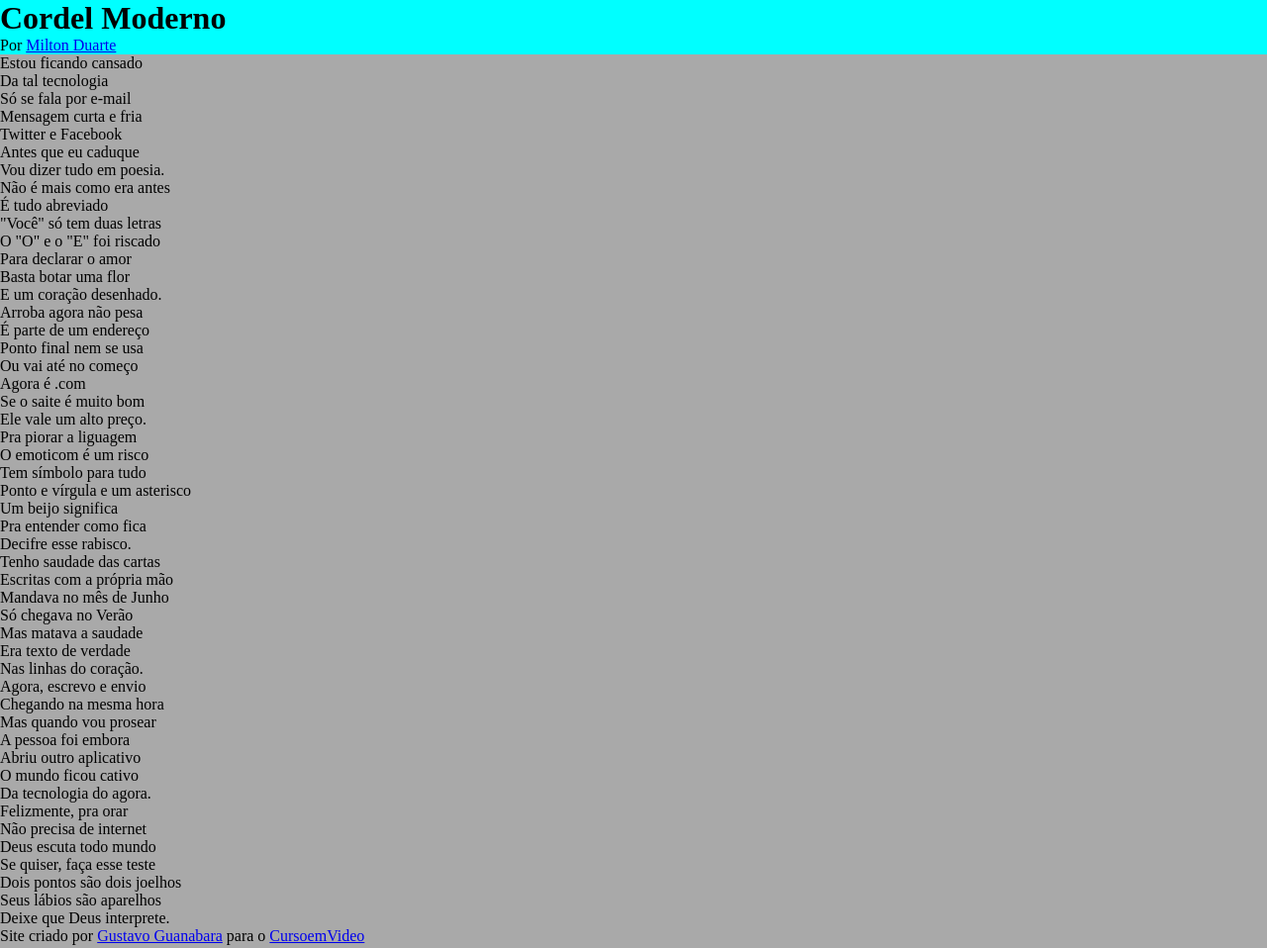
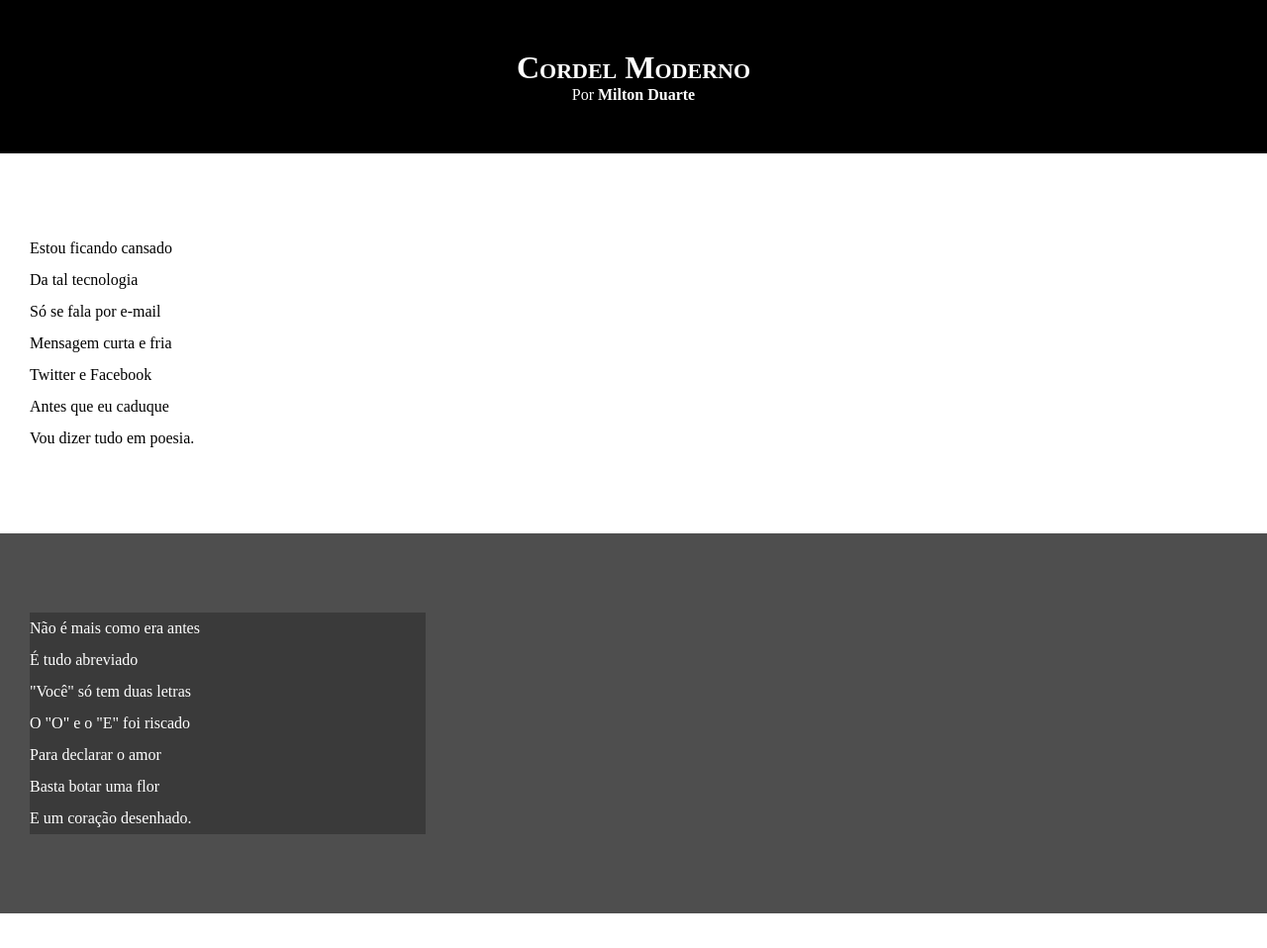
Before and after one commit to GabrielSantana0/html-css, a plain HTML site: page exercicios/Desafio/desafio012/index.html in a window 1280 px wide. Shown: the top 958 px of the page at 99% size. Drawn offline with Linux system fonts and the light colour scheme; files that its build step writes are made by us from their sources.

Commit message:
atualizei estilos e blocos

```diff
--- a/exercicios/Desafio/desafio012/estilo/style.css
+++ b/exercicios/Desafio/desafio012/estilo/style.css
@@ -1,3 +1,6 @@
+@charset "UTF-8";
+
+
 * {
     margin: 0px;
     padding: 0px;
@@ -5,10 +8,61 @@
 
 html, body {
     min-height: 100vh;
-    background-color: darkgray;
+    background-color: darkgrey;
+}
+
+header {
+    background-color: black;
+    color: white;
+    text-align: center;
 }
 
 
-header {
-    background-color: aqua;
+h1 {
+    padding-top: 50px;
+    /* text-transform: uppercase; */
+    font-variant: small-caps;
 }
+
+header > p {
+    padding-bottom: 50px;
+}
+
+header a, footer a {
+    color: white;
+    text-decoration: none;
+    font-weight: bolder;
+}
+
+header a:hover, footer a:hover {
+    text-decoration: underline;
+}
+
+section {
+    padding-top: 10vh;
+    padding-bottom: 10vh;
+    line-height: 2em;
+    padding-left: 30px;
+}
+
+.normal {
+    background-color: white;
+    color: black;
+}
+
+.image {
+    background-color: rgb(78, 78, 78);
+    color: rgb(255, 255, 255);
+}
+
+.image > p {
+    width: 400px;
+    background-color: rgba(0, 0, 0, 0.26);
+}
+
+footer {
+    background-color: black;
+    color: white;
+    text-align: center;
+    padding: 10px;
+}
--- a/exercicios/Desafio/desafio012/index.html
+++ b/exercicios/Desafio/desafio012/index.html
@@ -5,7 +5,7 @@
     <meta charset="UTF-8" />
     <meta name="viewport" content="width=device-width, initial-scale=1.0" />
     <title>Cordel moderno</title>
-    <link rel="stylesheet" href="style.css" />
+    <link rel="stylesheet" href="estilo/style.css" />
 </head>
 
 <body>
```
